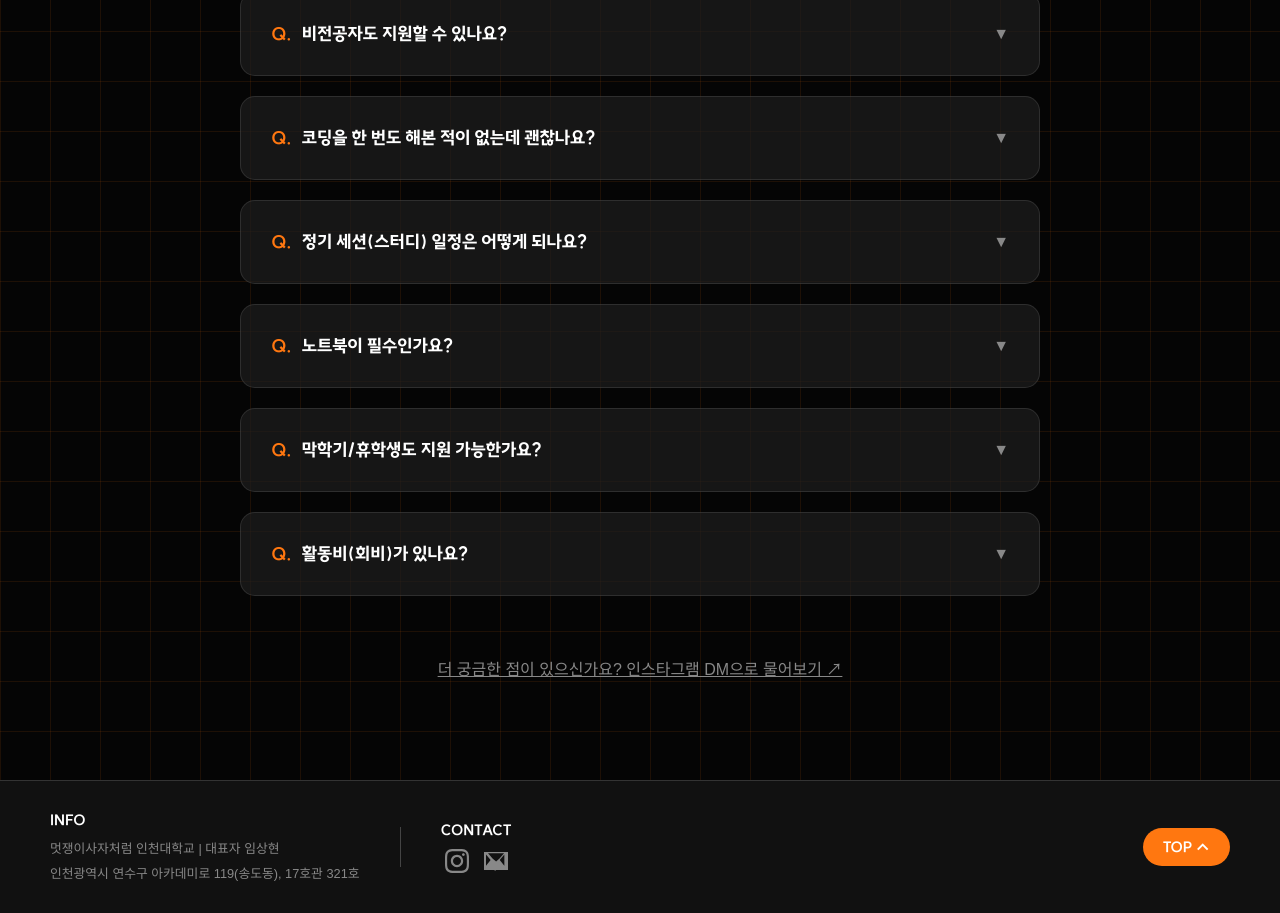
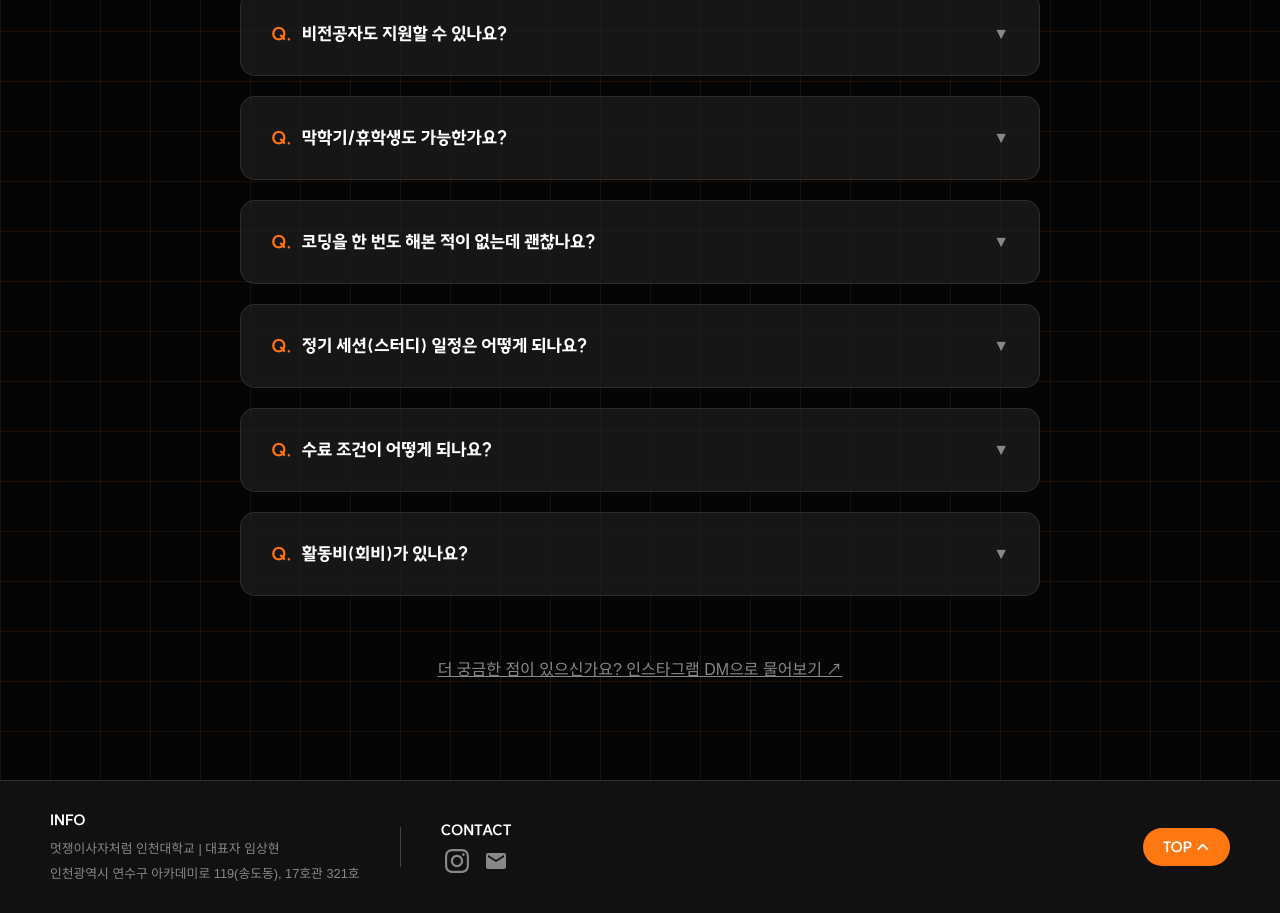
Before and after one commit to LikeLionUniv-INU/14th-mainpage, a React (Create React App) app: page /faq in a window 1280 px wide. Shown: the part 400-1313 px from the top of the page. Built offline with nearby package versions, Linux system fonts and the light colour scheme; a web font is replaced by a local one.

Commit message:
Docs: 자잘한 것들 수정

```diff
--- a/src/components/Footer.jsx
+++ b/src/components/Footer.jsx
@@ -43,8 +43,8 @@ function Footer() {
             </SocialIcon>
             {/* 메일 아이콘 (SVG) */}
             <SocialIcon href="mailto:sh2624@inu.ac.kr">
-              <svg viewBox="0 0 24 24">
-                <path d="M0 3v18h24v-18h-24zm6.623 7.929l-4.623 5.712v-11.174l4.623 5.462zm2.157-1.259l-4.78-5.516h16.086l-4.797 5.515-3.181 2.929-3.328-2.928zm4.728 6.572l-1.323-1.239-2.185 2.015-2.28-2.029-1.24 1.253 4.623 5.758 4.623-5.758zm2.218-5.317l4.623-5.317v11.034l-4.623-5.717z" />
+              <svg viewBox="0 0 24 24" fill="currentColor">
+                <path d="M20 4H4c-1.1 0-1.99.9-1.99 2L2 18c0 1.1.9 2 2 2h16c1.1 0 2-.9 2-2V6c0-1.1-.9-2-2-2zm0 4l-8 5-8-5V6l8 5 8-5v2z" />
               </svg>
             </SocialIcon>
           </IconGroup>
--- a/src/pages/FAQ.jsx
+++ b/src/pages/FAQ.jsx
@@ -27,7 +27,12 @@ function FAQ() {
     {
       question: "비전공자도 지원할 수 있나요?",
       answer:
-        "물론입니다! 지난 기수에서도 공학계열뿐만 아니라 인문/상경/예체능계열 아기사자들 모두가 프로젝트를 만들고 성공적으로 수료했습니다.\n최초 멋사의 모토가 '기술적 장벽 때문에 생각을 표현하지 못한 비전공자분들과 감동의 순간을 만들자'인 만큼, 인천대학교 멋사도 전공 무관하게 해당 분야에 열정을 가진 분들을 기다립니다.",
+        "물론입니다! 공학 계열뿐만 아니라 인문/상경/예체능 계열 아기사자 분들도 골고루 지원해 성공적으로 수료하고 있습니다.\n최초 멋사의 모토가 '기술적 장벽 때문에 생각을 표현하지 못한 비전공자분들과 감동의 순간을 만들자'인 만큼, 인천대학교 멋사도 전공 무관하게 해당 분야에 열정을 가진 분들을 기다립니다.",
+    },
+    {
+      question: "막학기/휴학생도 가능한가요?",
+      answer:
+        "재학생과 휴학생 모두 지원 가능합니다. 다만 1년 동안 책임감을 가지고 끝까지 활동하실 수 있는 분이어야 합니다.",
     },
     {
       question: "코딩을 한 번도 해본 적이 없는데 괜찮나요?",
@@ -37,22 +42,17 @@ function FAQ() {
     {
       question: "정기 세션(스터디) 일정은 어떻게 되나요?",
       answer:
-        "정기 세션은 주 1회 1-2시간 정도 진행됩니다. 요일은 부원 모집 완료 후 각 파트별로 의논해 정해질 예정입니다.\n* 시험기간에는 쉬어갑니다.",
+        "정기 세션은 주 1회 1-2시간 정도 진행됩니다. 구체적인 요일은 부원 모집 완료 후 각 파트별로 의논해 정해질 예정입니다.\n* 스터디는 필참이며 시험기간에는 쉬어갑니다.",
     },
     {
-      question: "노트북이 필수인가요?",
+      question: "수료 조건이 어떻게 되나요?",
       answer:
-        "실습 위주로 진행되기 때문에 개인 노트북 지참은 필수입니다. 윈도우와 Mac 모두 가능합니다.",
-    },
-    {
-      question: "막학기/휴학생도 지원 가능한가요?",
-      answer:
-        "재학생과 휴학생 모두 지원 가능합니다. 다만 1년 동안 책임감을 가지고 끝까지 활동하실 수 있는 분이어야 합니다.",
+        "1. 중앙 아이디어톤 참여\n2. 중앙 해커톤 참여 (무박 2일)\n3. 연합/기업 해커톤 중 1회 참여\n1년간 위 세 행사를 필수로 참여해야 수료증 발급이 가능합니다. 자세한 사항은 커리큘럼 메뉴를 참고 부탁드립니다.",
     },
     {
       question: "활동비(회비)가 있나요?",
       answer:
-        "동아리방 비품 구매, OT/MT/해커톤 등 여러 행사의 원활한 운영을 위해 학기당 25,000원의 회비가 존재합니다.\n회비 사용 내역은 요청 시 언제든 투명하게 공개됩니다.",
+        "동아리방 비품 구매, OT/MT/해커톤 등 여러 행사의 원활한 운영을 위해 학기당 25,000원의 회비가 존재합니다.\n회비는 모임통장으로 관리되어 부원이라면 언제든지 내역을 확인할 수 있습니다.",
     },
   ];
 
--- a/src/pages/MainPage.jsx
+++ b/src/pages/MainPage.jsx
@@ -18,7 +18,7 @@ import {
 } from "../styles/mainpage.styles";
 
 function MainPage() {
-  // 디데이 계산 로직
+  // 디데이 계산 로직 - UTC 기준이라 한국시간 09시에 반영됨
   const [dDay, setDDay] = useState("");
   useEffect(() => {
     const targetDate = new Date("2026-02-16"); // 모집 시작 날짜
@@ -39,7 +39,7 @@ function MainPage() {
     <Container>
       {/* 슬로건 섹션 */}
       <HeroSection>
-        <HeroLogo src="assets/likelion_inu_logo.png" alt="INU Logo" />
+        <HeroLogo src="assets/likelion_inu_logo.png" />
         <TextContainer>
           <TitleImage />
           <SubText>
--- a/src/pages/Tracks.jsx
+++ b/src/pages/Tracks.jsx
@@ -22,7 +22,7 @@ function Tracks() {
       desc: "서비스의 시작과 끝을 책임져요. 문제를 정의하고, 해결책을 설계하며, 팀이 나아갈 방향을 제시해요.",
       techs: ["#Figma", "#Notion", "#User Flow", "#Wireframe"],
       recommend: [
-        "평소 '이런 서비스 있으면 좋겠다' 상상을 자주 하시는 분",
+        "평소 '이런 서비스 있으면 좋겠다' 생각을 자주 하시는 분",
         "팀원들과 소통하며 의견을 조율하는 것을 좋아하시는 분",
         "논리적인 사고로 문제를 해결하고 싶으신 분",
       ],
@@ -89,7 +89,7 @@ function Tracks() {
             </div>
 
             <RecommendBox>
-              <RecommendTitle>✅ 이런 분께 추천해요</RecommendTitle>
+              <RecommendTitle>✅ 이런 분들께 추천해요</RecommendTitle>
               <RecommendList>
                 {item.recommend.map((rec, i) => (
                   <li key={i}>{rec}</li>
```
